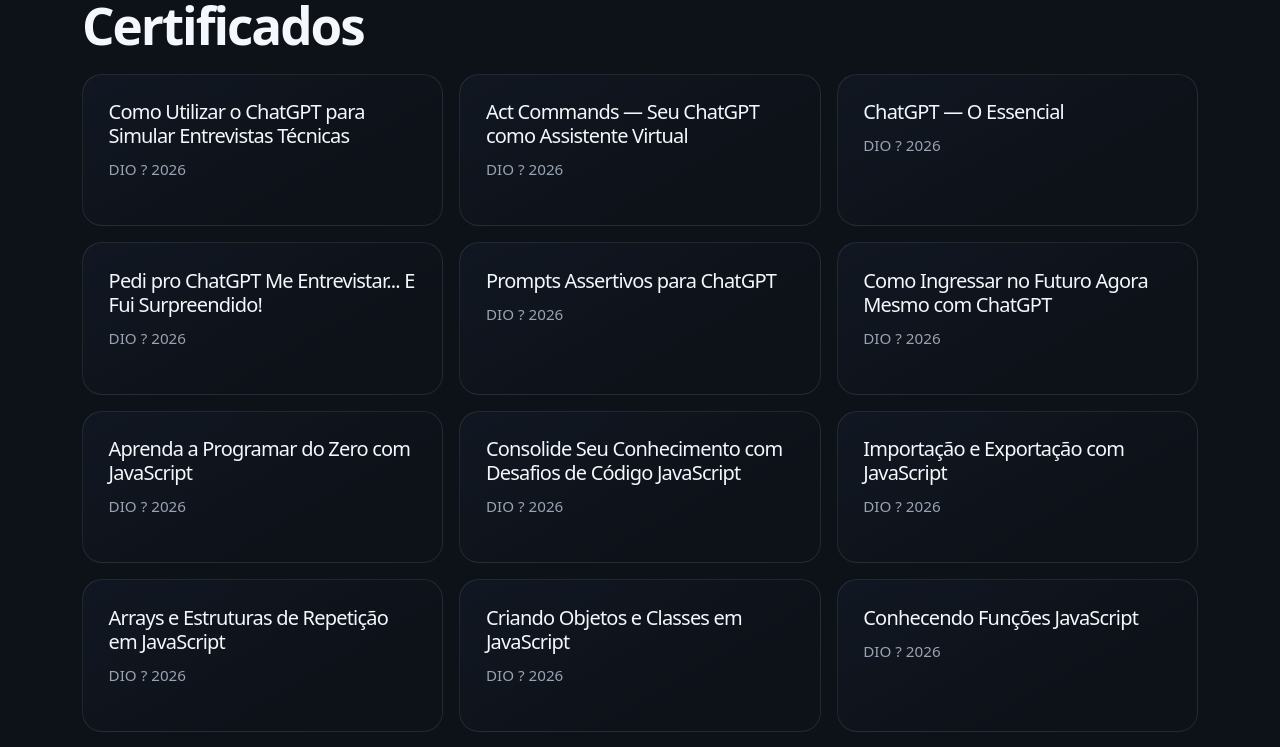
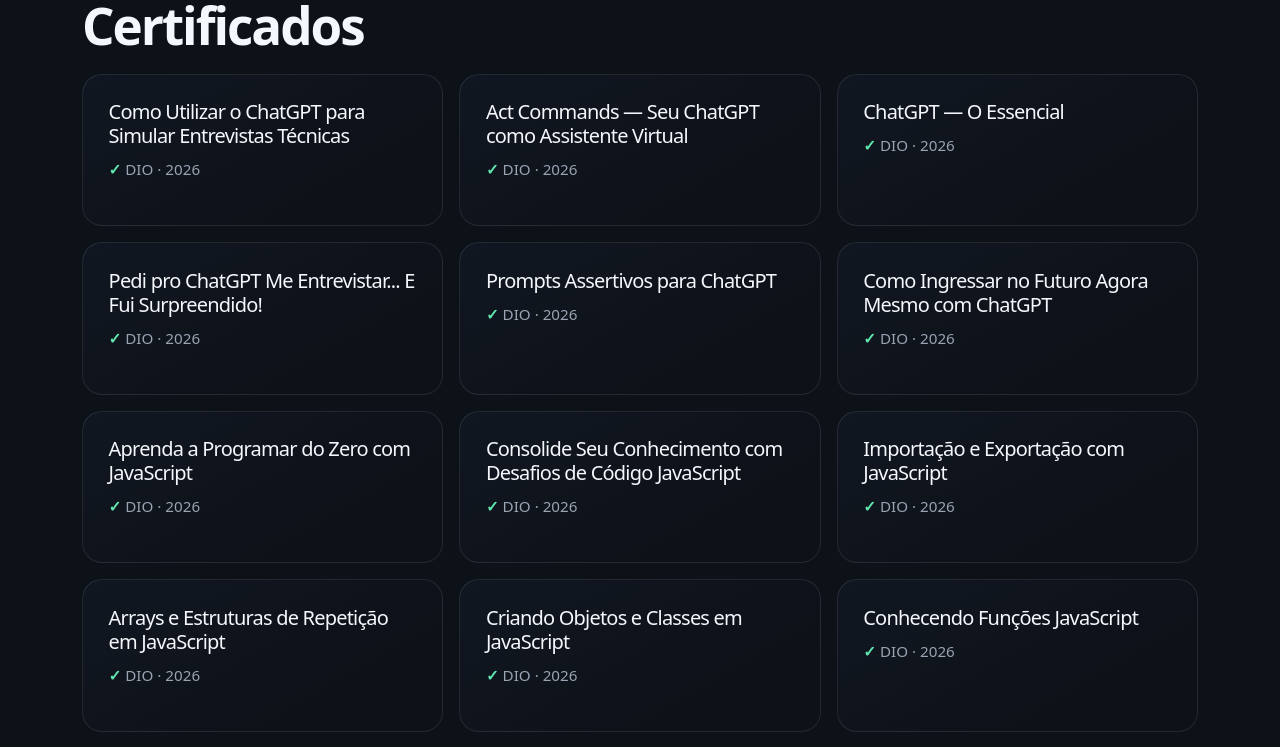
Before and after one commit to tieucro/portfolio-tarciano, a React (Vite) app: page / in a window 1280 px wide. Shown: the part 3280-4027 px from the top of the page. Built offline with nearby package versions, Linux system fonts and the light colour scheme; no server answers.

Commit message:
Corrige símbolos nos cards de certificados

```diff
--- a/src/App.tsx
+++ b/src/App.tsx
@@ -337,10 +337,10 @@ export default function App() {
                     <li className="col-md-6 col-lg-4" key={JSON.stringify([title, issuer, year])}>
                       <article className="project-card">
                         <h3>{title}</h3>
-                        <p>{issuer} ? {year}</p>
+                        <p><span aria-hidden="true" className="certificate-check">&#10003;</span> {issuer}{year && <> &middot; {year}</>}</p>
                         {verification && (
                           <a href={verification} target="_blank" rel="noopener noreferrer" aria-label={'Verificar certificado de ' + title}>
-                            Verificar certificado ?
+                            Verificar certificado &#10003;
                           </a>
                         )}
                       </article>
@@ -350,7 +350,7 @@ export default function App() {
               </ul>
             )}
           </div>
-          <a className="section-scroll" href="#contato" aria-label="Descer para a se??o Contato" />
+          <a className="section-scroll" href="#contato" aria-label="Descer para Contato" />
         </section>
 
         <section id="contato" className="contact-section">
--- a/src/styles.css
+++ b/src/styles.css
@@ -358,3 +358,4 @@ main > section { position: relative; }
 @media (prefers-reduced-motion: no-preference) {
   .section-scroll { transition: color 180ms ease, border-color 180ms ease; }
 }
+.certificate-check { color: var(--accent); font-weight: 700; }
```
